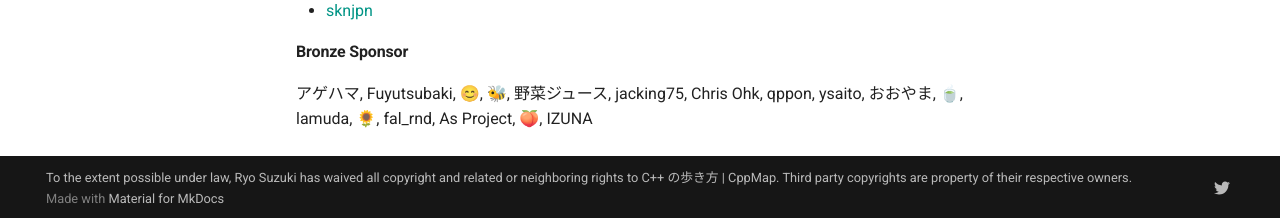
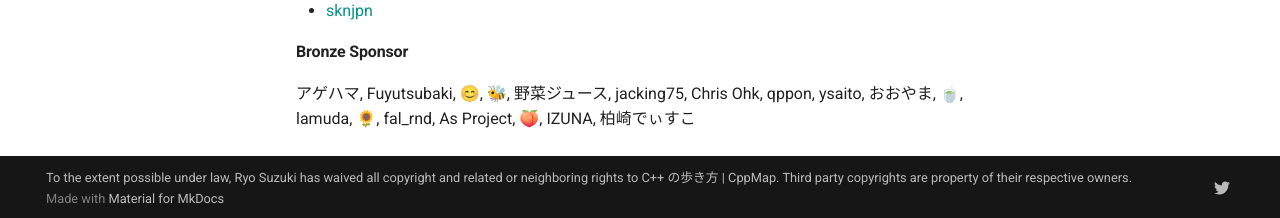
Before and after one commit to cppmap/cppmap.docs, an MkDocs documentation site: the page built from docs/index.md, in a window 1280 px wide and 1310 px high. Shown: the part 1089-1307 px from the top of the window. Built offline with MkDocs 1.6.1 and Material for MkDocs 9.7.7, drawn with Linux system fonts in a browser that asks for light colours; nearby versions of some CDN libraries; comment, search, counter and statistics services are not loaded.

Commit message:
Update index.md

```diff
--- a/docs/index.md
+++ b/docs/index.md
@@ -37,4 +37,4 @@ C++17, C++20, C++23, C++26 に関する情報を調査・提供します。
 - [sknjpn](https://twitter.com/sknjpn)
 
 #### Bronze Sponsor
-アゲハマ, Fuyutsubaki, 😊, 🐝, 野菜ジュース, jacking75, Chris Ohk, qppon, ysaito, おおやま, 🍵, lamuda, 🌻, fal_rnd, As Project, 🍑, IZUNA
+アゲハマ, Fuyutsubaki, 😊, 🐝, 野菜ジュース, jacking75, Chris Ohk, qppon, ysaito, おおやま, 🍵, lamuda, 🌻, fal_rnd, As Project, 🍑, IZUNA, 柏崎でぃすこ
```
